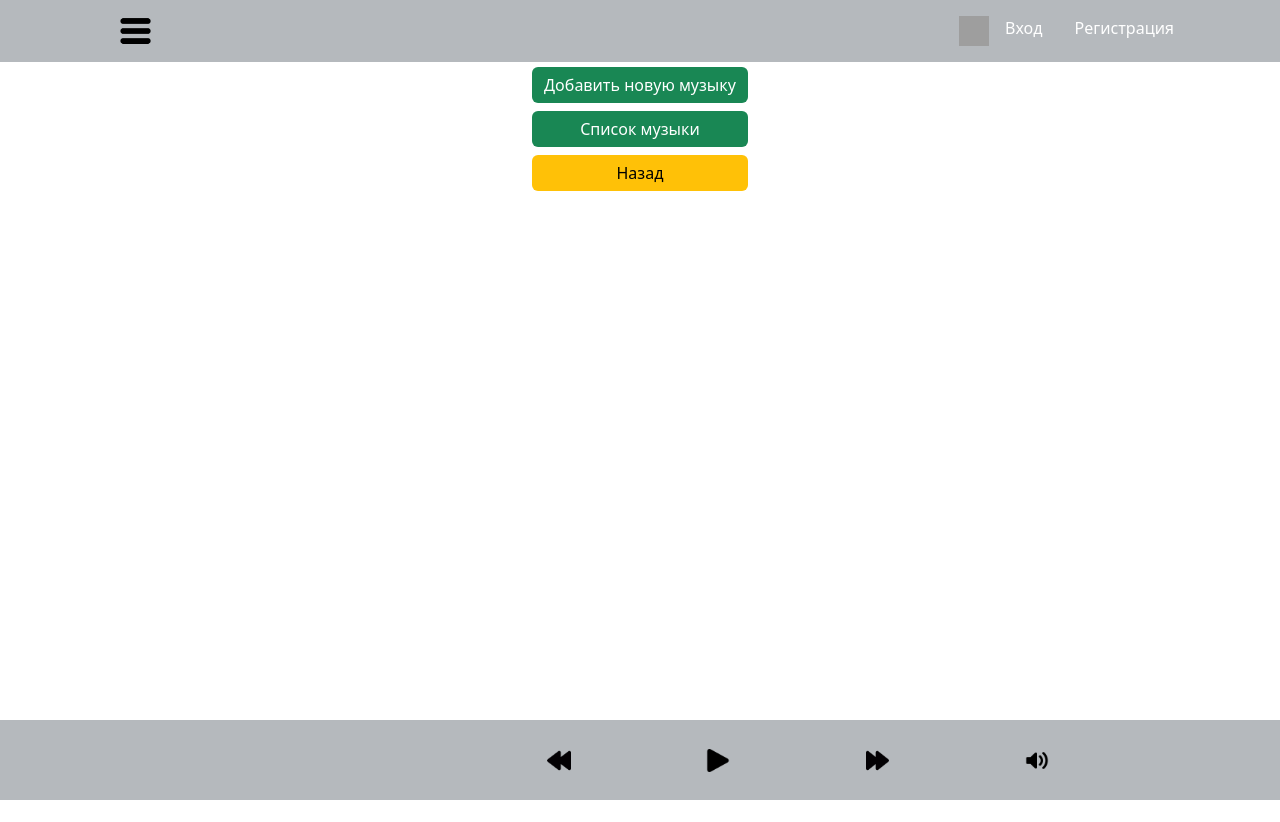
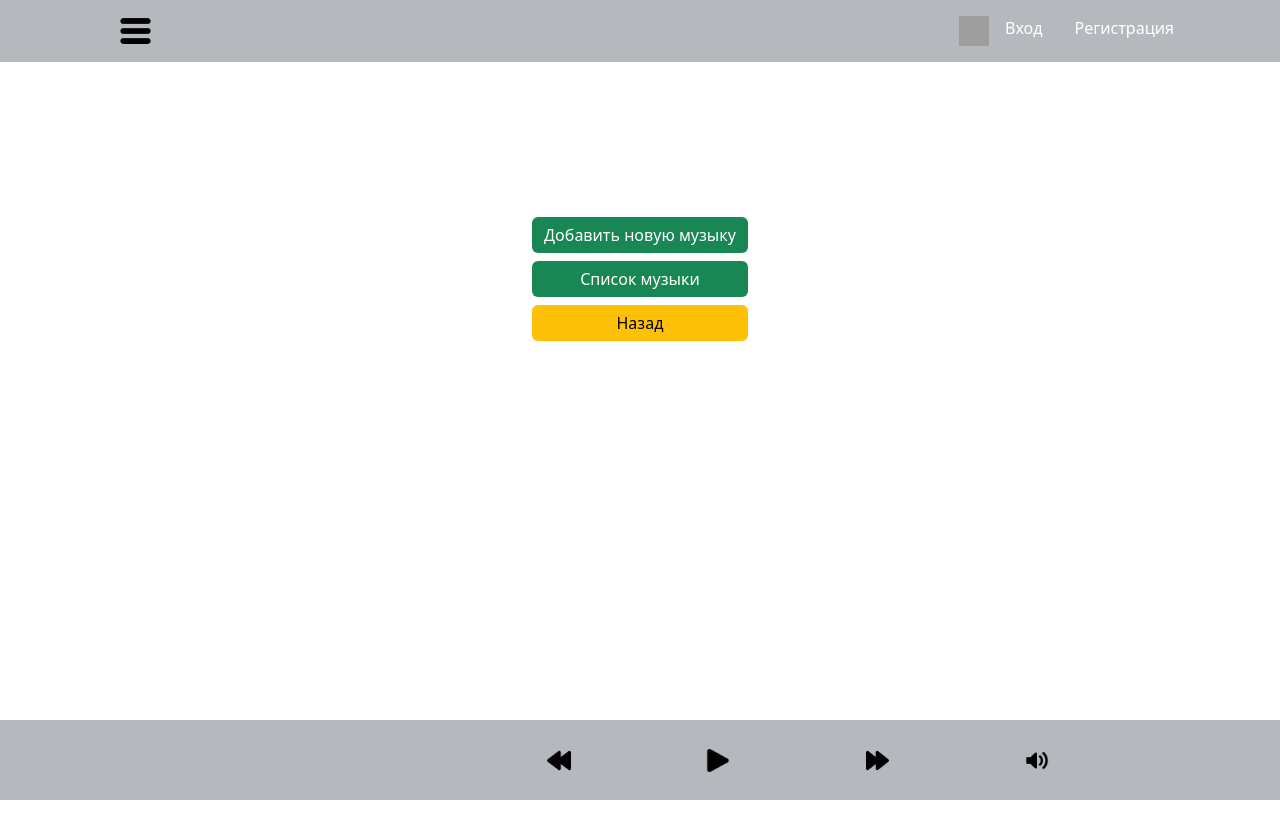
Before and after one commit to KayotPoziloy/thematic_audio_player, a React (Create React App) app in the folder frontend/: page /account/admin in a window 1280 px wide. Built offline with nearby package versions, Linux system fonts and the light colour scheme; no server answers; grey boxes are pictures that could not be loaded.

Commit message:
admin panel fix

```diff
--- a/frontend/src/admin/Admin.tsx
+++ b/frontend/src/admin/Admin.tsx
@@ -7,7 +7,7 @@ import MusicList from "./MusicList";
 
 export default function Admin(){
     return (
-        <div style={{position:"relative", margin: '5px'}} className="flex-grow-1 d-flex align-items-center justify-content-center">
+        <div style={{position:"relative", margin: '5px', paddingTop:'150px'}} className="flex-grow-1 d-flex align-items-center justify-content-center">
             <Routes>
                 <Route path="" element={<Actions/>}/>
                 <Route path="upload" element={<UploadMusic/>}/>
```
